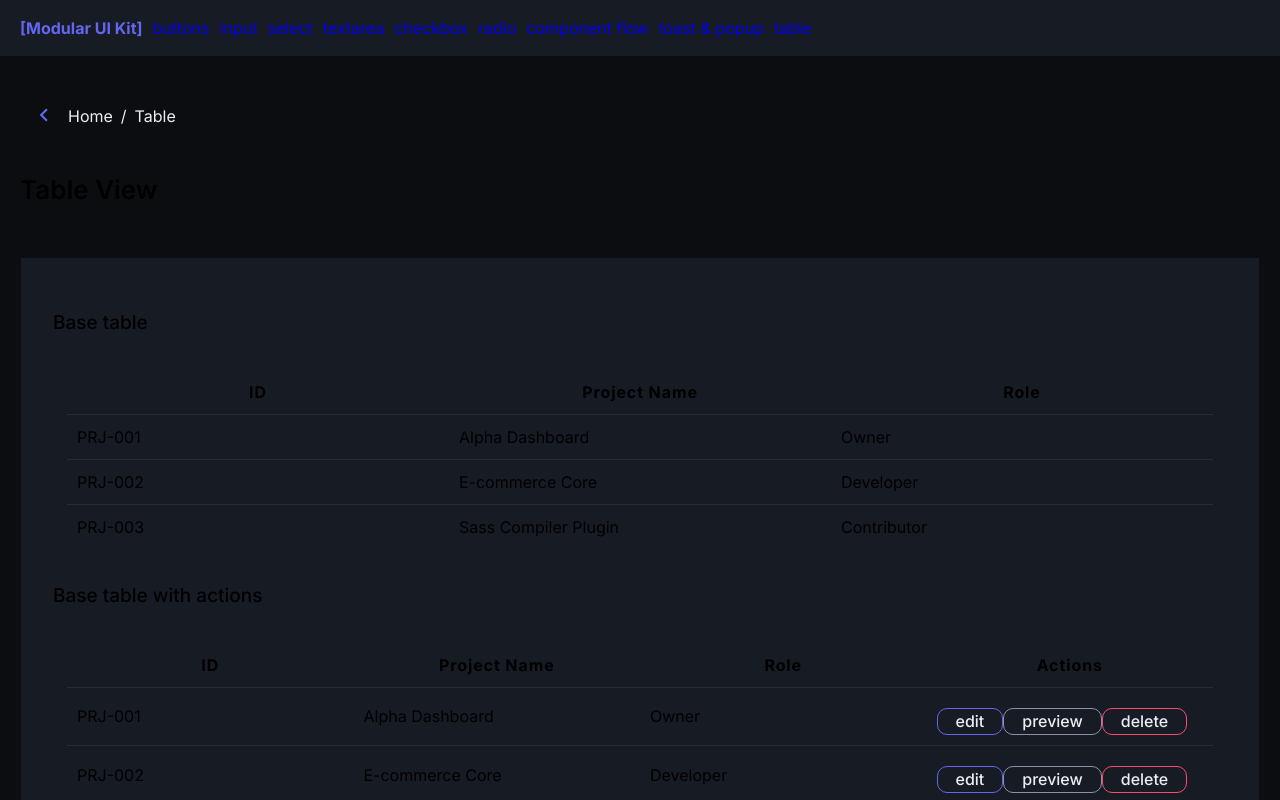
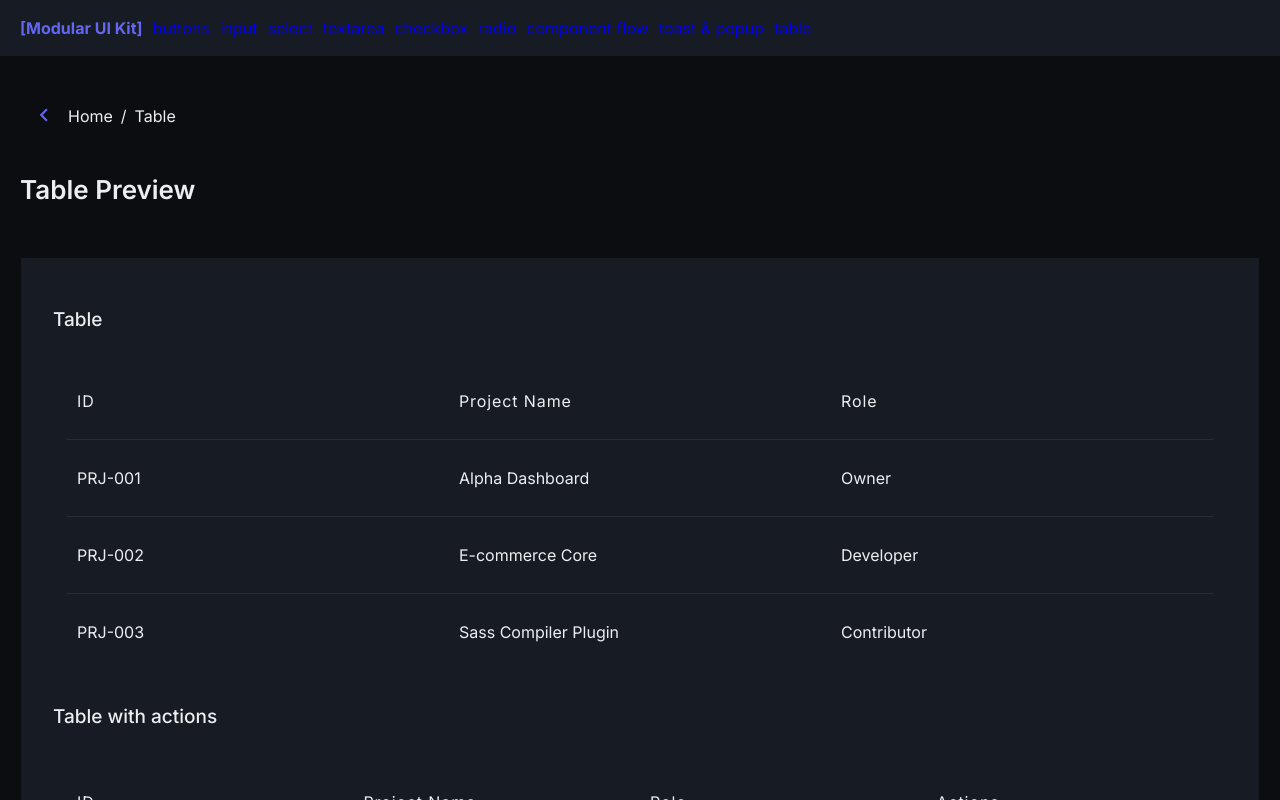
Before and after one commit to eugenia-vitinschii/modular-ui-kit, a Vue app: page /ui/table in a window 1280 px wide. Shown: the top 800 px of the page. Built offline with nearby package versions, Linux system fonts and the light colour scheme.

Commit message:
refactor(base-table): implement BaseText component

```diff
--- a/src/assets/sass/components/ui/data-display/_base-table.sass
+++ b/src/assets/sass/components/ui/data-display/_base-table.sass
@@ -24,5 +24,5 @@
    tbody tr:hover
       background: $bg-soft
    &__actions
-      button, a
-         margin-top: 10px
+      display: flex
+      gap: 5px
--- a/src/components/ui/data-display/BaseTable.vue
+++ b/src/components/ui/data-display/BaseTable.vue
@@ -2,14 +2,18 @@
    <table class="base-table">
       <thead>
          <tr>
-            <th v-for="c in columns" :key="c.key" class="body-text">{{ c.title }}</th>
-            <th v-if="$slots.tableActions" class="body-text">Actions</th>
+            <th v-for="c in columns" :key="c.key">
+               <base-text>{{ c.title }}</base-text>
+            </th>
+            <th v-if="$slots.tableActions">
+               <base-text>Actions</base-text>
+            </th>
          </tr>
       </thead>
       <tbody>
          <tr v-for="row in data" :key="row.id">
-            <td v-for="c in columns" :key="c.key" class="body-text">
-               {{ row[c.key] }}
+            <td v-for="c in columns" :key="c.key">
+               <base-text> {{ row[c.key] }}</base-text>
             </td>
             <td v-if="$slots.tableActions">
                <div class="base-table__actions">
@@ -22,6 +26,8 @@
 </template>
 
 <script setup lang="ts">
+/* COMPONENTS */
+import BaseText from '../typography/BaseText.vue';
 
 export interface TableColumn {
    key: string
--- a/src/views/TableView.vue
+++ b/src/views/TableView.vue
@@ -3,14 +3,14 @@
       <div class="container">
          <div class="page__wrapper">
             <div class="page__header">
-               <h1 class="heading">Table View</h1>
+               <base-text as="h1" :type="'heading'">Table Preview</base-text>
             </div>
             <div class="page__content section">
-               <p class="subheading">Base table</p>
+               <base-text as="h2" :type="'subheading'">Table</base-text>
                <div class="base-table-wrapper section__item">
                   <base-table :columns="TABLE_COLUMNS" :data="MOCK_DATA" />
                </div>
-               <p class="subheading">Base table with actions</p>
+               <base-text as="h3" :type="'subheading'">Table with actions</base-text>
                <div class="base-table-wrapper section__item">
                   <base-table :columns="TABLE_COLUMNS" :data="MOCK_DATA">
                      <template #tableActions="{ row }">
@@ -27,9 +27,12 @@
 </template>
 
 <script setup lang="ts">
+/* COMPONENTS */
+import BaseText from '@/components/ui/typography/BaseText.vue';
 import BaseTable from '@/components/ui/data-display/BaseTable.vue';
 import BaseButton from '@/components/ui/buttons/BaseButton.vue';
 
+/* state */
 const TABLE_COLUMNS = [
    { key: 'id', title: 'ID' },
    { key: 'title', title: 'Project Name' },
```
